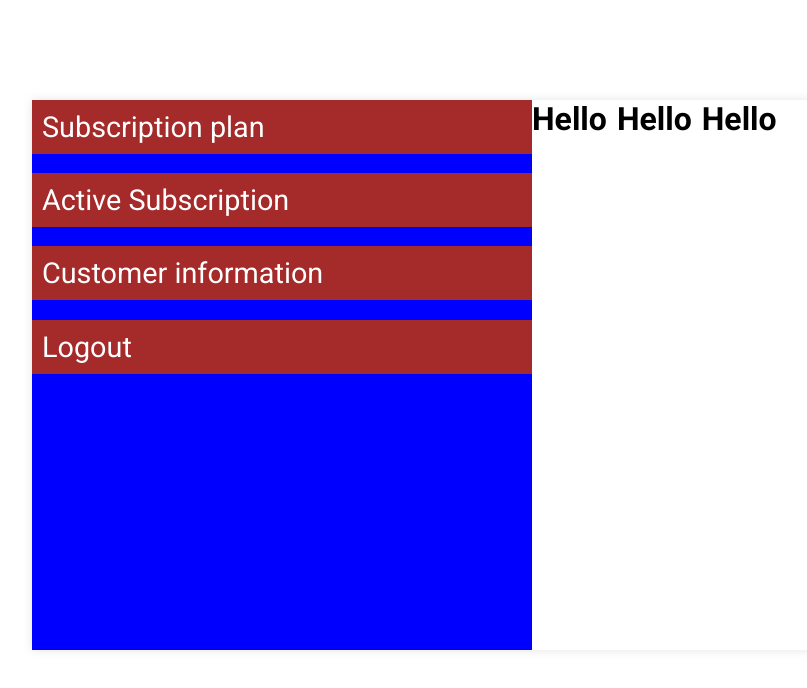
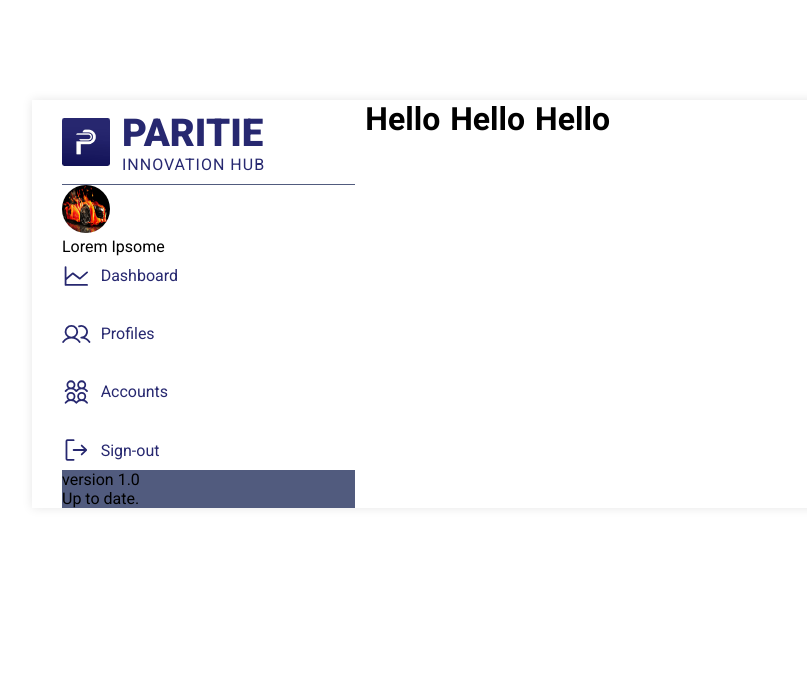
Before and after one commit to abbabashir/customer-subscription, a plain HTML site: page index.html in a window 1280 px wide. Shown: the whole page, without its empty margins (108-915 px from the left). Drawn offline with Linux system fonts and the light colour scheme.

Commit message:
some changes

```diff
--- a/index.html
+++ b/index.html
@@ -16,12 +16,86 @@
   <body>
     <div class="main-container">
       <div class="side-nav">
+        <div class="main-logo">
+          <img src="images/paritie.jpeg" alt="paritie-logo" />
+          <div>
+            <p class="paritie">Paritie</p>
+            <p class="innov">innovation hub</p>
+          </div>
+        </div>
+
+        <div class="admin-profile">
+            <img src="images/blaze.jpg" alt="admin profile picture">
+            <p>Lorem Ipsome</p>
+        </div>
+
         <ul class="nav-items">
-                <li><a href="#">Subscription plan</a></li>
-                <li><a href="#">Active Subscription</a></li>
-                <li><a href="#">Customer information</a></li>
-                <li><a href="#">Logout</a></li>
+          <li>
+            <svg
+            xmlns="http://www.w3.org/2000/svg"
+            width="32"
+            height="32"
+            fill="#000000"
+            viewBox="0 0 256 256"
+            class="icon"
+          >
+            <path
+              d="M232,208a8,8,0,0,1-8,8H32a8,8,0,0,1-8-8V48a8,8,0,0,1,16,0v94.37L90.73,98a8,8,0,0,1,10.07-.38l58.81,44.11L218.73,90a8,8,0,1,1,10.54,12l-64,56a8,8,0,0,1-10.07.38L96.39,114.29,40,163.63V200H224A8,8,0,0,1,232,208Z"
+            ></path></svg>
+            <a href="#">Dashboard</a
+            >
+          </li>
+          <li>
+            <svg
+            xmlns="http://www.w3.org/2000/svg"
+            width="32"
+            height="32"
+            fill="#000000"
+            viewBox="0 0 256 256"
+            class="icon"
+          >
+            <path
+              d="M117.25,157.92a60,60,0,1,0-66.5,0A95.83,95.83,0,0,0,3.53,195.63a8,8,0,1,0,13.4,8.74,80,80,0,0,1,134.14,0,8,8,0,0,0,13.4-8.74A95.83,95.83,0,0,0,117.25,157.92ZM40,108a44,44,0,1,1,44,44A44.05,44.05,0,0,1,40,108Zm210.14,98.7a8,8,0,0,1-11.07-2.33A79.83,79.83,0,0,0,172,168a8,8,0,0,1,0-16,44,44,0,1,0-16.34-84.87,8,8,0,1,1-5.94-14.85,60,60,0,0,1,55.53,105.64,95.83,95.83,0,0,1,47.22,37.71A8,8,0,0,1,250.14,206.7Z"
+            ></path></svg>
+            <a href="#">Profiles</a
+            >
+          </li>
+          <li>
+            <svg
+            xmlns="http://www.w3.org/2000/svg"
+            width="32"
+            height="32"
+            fill="#000000"
+            viewBox="0 0 256 256"
+            class="icon"
+          >
+            <path
+              d="M27.2,126.4a8,8,0,0,0,11.2-1.6,52,52,0,0,1,83.2,0,8,8,0,0,0,11.2,1.59,7.73,7.73,0,0,0,1.59-1.59h0a52,52,0,0,1,83.2,0,8,8,0,0,0,12.8-9.61A67.85,67.85,0,0,0,203,93.51a40,40,0,1,0-53.94,0,67.27,67.27,0,0,0-21,14.31,67.27,67.27,0,0,0-21-14.31,40,40,0,1,0-53.94,0A67.88,67.88,0,0,0,25.6,115.2,8,8,0,0,0,27.2,126.4ZM176,40a24,24,0,1,1-24,24A24,24,0,0,1,176,40ZM80,40A24,24,0,1,1,56,64,24,24,0,0,1,80,40ZM203,197.51a40,40,0,1,0-53.94,0,67.27,67.27,0,0,0-21,14.31,67.27,67.27,0,0,0-21-14.31,40,40,0,1,0-53.94,0A67.88,67.88,0,0,0,25.6,219.2a8,8,0,1,0,12.8,9.6,52,52,0,0,1,83.2,0,8,8,0,0,0,11.2,1.59,7.73,7.73,0,0,0,1.59-1.59h0a52,52,0,0,1,83.2,0,8,8,0,0,0,12.8-9.61A67.85,67.85,0,0,0,203,197.51ZM80,144a24,24,0,1,1-24,24A24,24,0,0,1,80,144Zm96,0a24,24,0,1,1-24,24A24,24,0,0,1,176,144Z"
+            ></path></svg>
+            <a href="#">Accounts</a
+            >
+          </li>
+          <li>
+            <svg
+            xmlns="http://www.w3.org/2000/svg"
+            width="32"
+            height="32"
+            fill="#000000"
+            viewBox="0 0 256 256"
+            class="icon"
+          >
+            <path
+              d="M112,216a8,8,0,0,1-8,8H48a16,16,0,0,1-16-16V48A16,16,0,0,1,48,32h56a8,8,0,0,1,0,16H48V208h56A8,8,0,0,1,112,216Zm109.66-93.66-40-40a8,8,0,0,0-11.32,11.32L196.69,120H104a8,8,0,0,0,0,16h92.69l-26.35,26.34a8,8,0,0,0,11.32,11.32l40-40A8,8,0,0,0,221.66,122.34Z"
+            ></path></svg>
+            <a href="#">Sign-out</a
+            >
+          </li>
         </ul>
+
+        <div class="version">
+          <p>version 1.0</p>
+          <p>Up to date.</p>
+        </div>
       </div>
 
       <div class="subscription-container">
--- a/style.css
+++ b/style.css
@@ -3,22 +3,28 @@
     padding: 0;
     box-sizing: border-box;
 }
-
+/* #5a5b7e
+#272870
+ */
 body {
     font-family: 'Roboto', sans-serif;
 }
 
 .main-container {
     display: grid;
-    grid-template-columns: repeat(2, 1fr);
+    grid-template-columns:  1fr 2fr;
     width: 1000px;
     margin: 100px auto;
     box-shadow: 0 0 10px rgba(0, 0, 0, 0.1);
-    height: 550px;
 }
 
 .side-nav {
-    background-color: blue;
+    padding: 10px 10px 0 30px;
+}
+
+.nav-items li:hover,
+.nav-items li:active {
+    background-color: #e9eaf1;
 }
 
 .nav-items {
@@ -31,14 +37,58 @@ body {
 .nav-items a {
     text-decoration: none;
     display: inline-block;
-    color: #fff;
-    font-size: 1.8rem;
-    background-color: brown;
+    color: #272870;
     padding: 10px;
     width: 100%;
+}
+
+.main-logo {
+    display: flex;
+    align-items: center;
+    gap: 12px;
+    color: #272870;
+    border-bottom: 1px solid #515b7e;
+    padding-bottom: 10px;
+}
+
+.main-logo .innov {
+    text-transform: uppercase;
+    letter-spacing: 1px;
+}
+
+.main-logo .paritie {
+    text-transform: uppercase;
+    font-weight: 900;
+    font-size: 2.4rem;
+}
+
+.main-logo img {
+    border-radius: 5%;
+    width: 48px;
+    height: 48px;
+}
+
+.admin-profile img {
+    border-radius: 50%;
+    width: 48px;
+    height: 48px;
+}
+
+.nav-items li {
+    display: flex;
+    justify-content: center;
+    align-items: center;
+}
+
+.icon {
+    fill: #272870;
 }
 
 .subscription-container {
     display: flex;
     gap: 10px;
 }
+
+.version {
+    background-color: #515b7e;
+}
```
Also changed, not shown: modal.html (added, +85 -0 lines), images/blaze.jpg (added), images/paritie.jpeg (added). Lines whose indentation alone changed are shown as unchanged.
